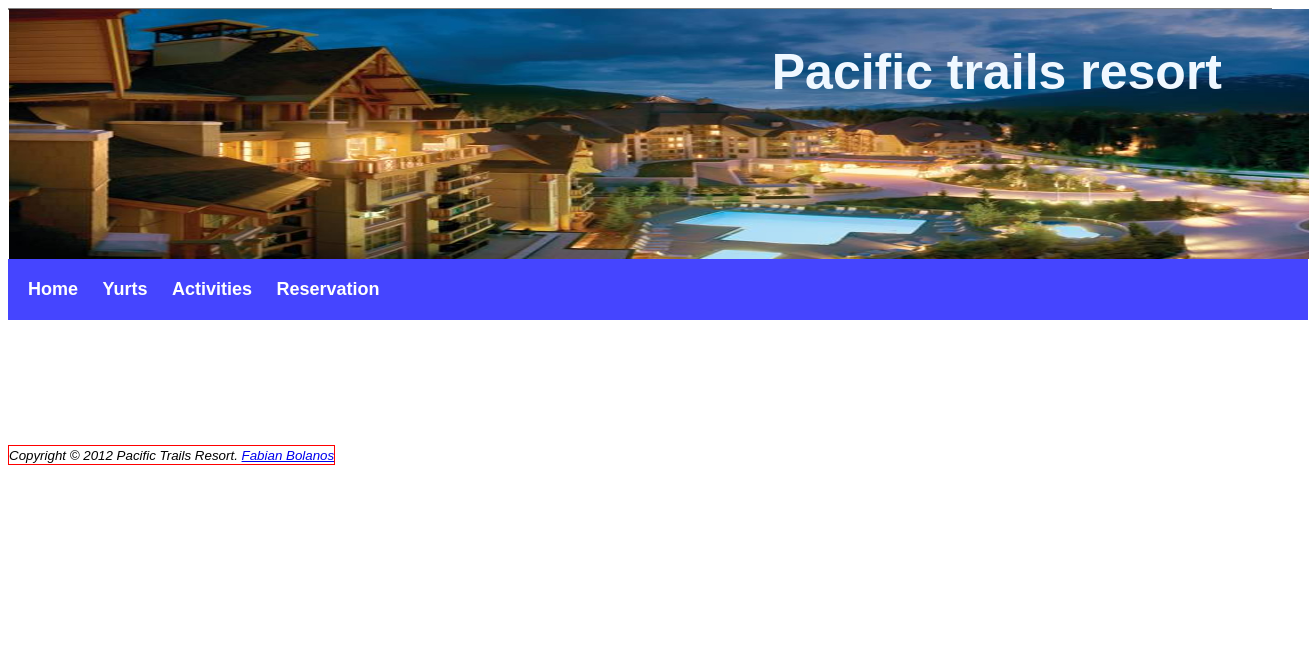
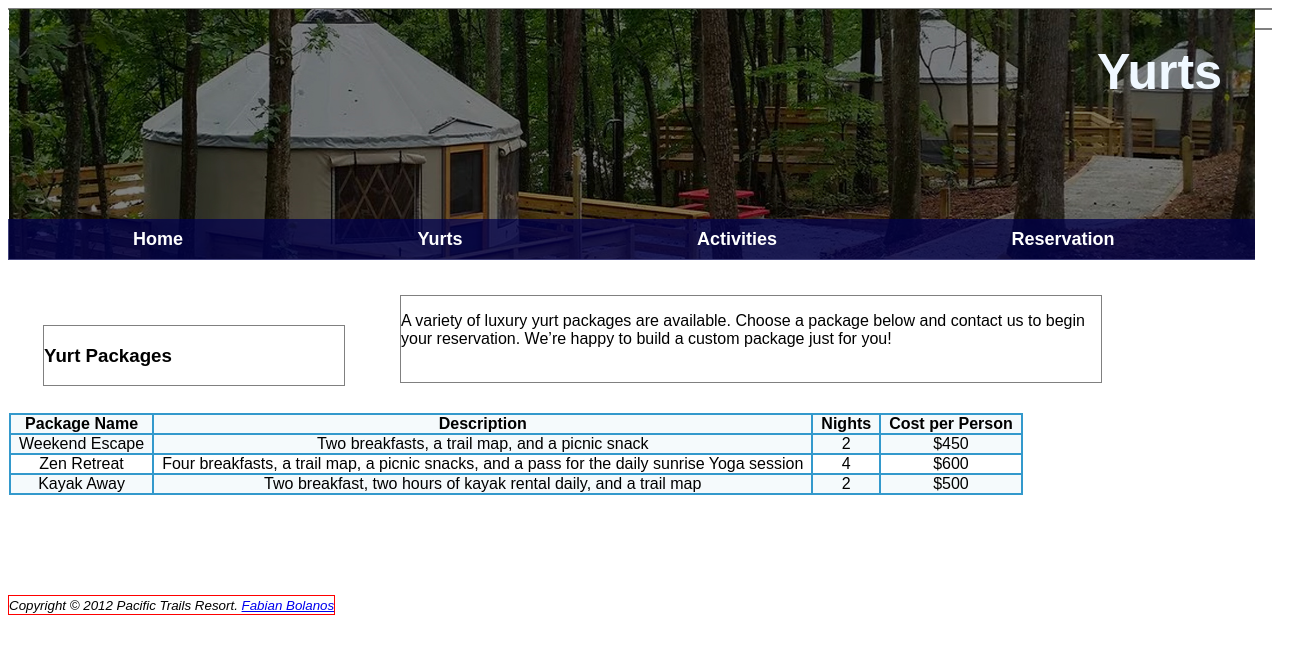
Before and after one commit to fabianbola/ch9pacific, a plain HTML site: page Yurts.html in a window 1280 px wide. Shown: the whole page, 1309 px wide, since content can reach past the window. Drawn offline with Linux system fonts and the light colour scheme.

```diff
--- a/Yurts.html
+++ b/Yurts.html
@@ -4,102 +4,14 @@
     <meta charset="UTF-8">
     <meta name="viewport" content="width=device-width, initial-scale=1.0">
     <title>Yurts - Pacific trails resort</title>
-    <style>
-        body{
-            font-family: Arial, Helvetica, sans-serif;
-            font-size:medium;
-        }
-        div {
-            border-style: solid;
-            border-width: 1.2px;
-            border-color: grey;
-        }
-        footer {
-            border-style: solid;
-            border-width: 1.2px;
-            border-color: red;
-            float: left;
-        }
-
-        .headerima{
-            position: relative; /* To order the page */
-            float:left; /* To order the page on one specific side*/
-            width: 1300px;
-            height: 250px;
-        }
-
-        .headertit{
-            position: relative; /* To order the page */
-            float: right; /* To order the page on one specific side*/
-            top: -250px;
-            right: 50px;
-            color: aliceblue;
-            font-size: 50px;
-        }
-
-        .navbar {
-            display: flex;
-            background-color: rgba(0, 0, 255, 0.728);
-            width: 1300px;
-            position: relative; /* To order the page */
-            float: left; /* To order the page on one specific side*/
-            top: -125px;
-        }
-
-        .nav-list {
-            list-style-type: none;/* To delate the boulets */
-            margin: 20px;
-            padding: 0;
-        }
-
-        .nav-list li {
-            display: inline; /* to create a list horizontal  */
-            margin-right: 20px; /* To separate the options in the list*/
-        }
-
-        .nav-list li a {
-            text-decoration: none; /* To delate the undercore in the link*/
-            color: white; /* To change de color of the letter in the link*/
-            font-size: 18px;
-        }
-
-        .nav-list li a:hover { /* To change the color on hover on the link text */
-            color: black;
-            background-color: #ffd700;
-        }
-
-        .bodyima1{
-            position: relative; /* To order the page */
-            float:left; /* To order the page on one specific side*/
-            width: 400px;
-            bottom: 36px;
-            left: 30px;
-        }
-
-        .bodytit{
-            position: relative; /* To order the page */
-            float: left; /* To order the page on one specific side*/
-            width: 300px;
-            bottom: 100px;
-            left: 35px;
-        }
-
-        .bodytex{
-            position: relative; /* To order the page */
-            float: left; /* To order the page on one specific side*/
-            width: 700px;
-            bottom: 130px;
-            left: 90px;
-        }
-
-    </style>
+    <link rel="stylesheet" href="pacific.css">
 </head>
 <body>
     <header>
         <div >
-            <img src="Header resorts.jpeg" alt="Header resort image" class="headerima">
+            <img src="Yurt header.jpg" alt="Header resort image" class="headerima">
         </div>
-        <h1 class="headertit">Pacific trails resort</h1>
+        <h1 class="headertit">Yurts</h1>
     </header>
     <nav class="navbar">
         <ul class="nav-list">
@@ -109,30 +21,48 @@
             <li><b><a href="Reservation.html">Reservation</a></b></li>
         </ul>
     </nav>
-    <!-- <main>
+    <main>
+        <br>
+
+        <div class="bodytit1">
+            <h3>Yurt Packages</h3>
+        </div>
+        <div class="bodytex1">
+            <p>A variety of luxury yurt packages are available. Choose a package below and contact us to begin your reservation. We’re happy to build a custom package just for you!</p>            <br>
+        </div>
         <div>
-            <img src="Body Couple.jpg" alt="Body couple image"; class="bodyima1">
+            <table>
+                <thead>
+                    <tr>
+                        <th>Package Name</th>
+                        <th>Description</th>
+                        <th>Nights</th>
+                        <th>Cost per Person</th>
+                    </tr>
+                </thead>
+                <tbody >
+                    <tr>
+                        <td>Weekend Escape</td>
+                        <td>Two breakfasts, a trail map, and a picnic snack</td>
+                        <td>2</td>
+                        <td>$450</td>
+                    </tr>
+                    <tr>
+                        <td>Zen Retreat</td>
+                        <td>Four breakfasts, a trail map, a picnic snacks, and a pass for the daily sunrise Yoga session</td>
+                        <td>4</td>
+                        <td>$600</td>
+                    </tr>
+                    <tr>
+                        <td>Kayak Away</td>
+                        <td>Two breakfast, two hours of kayak rental daily, and a trail map</td>
+                        <td>2</td>
+                        <td>$500</td>
+                    </tr>
+                </tbody>
+            </table>
         </div>
-        <div class="bodytit">
-            <h2>Enjoy nature in Luxury</h2>
-        </div>
-        <div class="bodytex">
-            <p>Pacific Trails Resort offers a special lodging experience on the California North Coast with panoramic views of the Pacific Ocean. Your stay at Pacific Trails Resort includes a sumptuously appointed private yurt and a cooked-to-order breakfast each morning.</p>
-            <ul>
-                <li>Unwind in the heated outdoor pool and whirlpool</li>
-                <li>Explore the coast on your own or join our guided tours</li>
-                <li>Relax in our lodge while enjoying complimentary appetizers and beverage</li>
-                <li>Savor nightly fine dining with an ocean view</li>
-            </ul>
-            <p>
-                Place the address and phone number information within a div below the unordered list. Use line break tags to help you configure this area and add extra space between the phone number and the footer area. <br>
-                <br><b>Pacific Trails Resort</b><br>
-                12010 Pacific Trails Road <br>
-                Zephyr, CA 95555 <br>
-                888-555-5555 <br>
-            </p>
-        </div>
-    </main> -->
+    </main>
     <Footer>
         <small><i>Copyright &copy; 2012 Pacific Trails Resort. <a href="mailto:fabian.bolanos.arcos@gmail.com">Fabian Bolanos</a></i></small>
     </Footer>
--- a/pacific.css
+++ b/pacific.css
@@ -41,7 +41,7 @@
 .headerima{
     position: relative; /* To order the page */
     float:left; /* To order the page on one specific side*/
-    width: 1300px;
+    width: 1246px;
     height: 250px;
 }
 
@@ -56,39 +56,36 @@
 
 .navbar {
     display: flex;
-    background-color: rgba(0, 0, 255, 0.728);
-    width: 1300px;
+    background-color: rgba(1, 1, 77, 0.728);
+    width: 1247px;
     position: relative; /* To order the page */
     float: left; /* To order the page on one specific side*/
-    top: -125px;
+    top: -165px;
 }
 
 .nav-list {
     list-style-type: none;/* To delate the boulets */
-    margin: 20px;
+    margin: 10px;
     padding: 0;
 }
 
 .nav-list li {
     display: inline; /* to create a list horizontal  */
-    margin-right: 20px; /* To separate the options in the list*/
-
-padding-top: 10px;
-padding-bottom: 10px;
-padding-left: 10px;
-padding-right: 10px;
-
 }
 
 .nav-list li a {
     text-decoration: none; /* To delate the undercore in the link*/
     color: white; /* To change de color of the letter in the link*/
     font-size: 18px;
+    padding-left: 115px;
+    padding-right: 115px;
+    padding-top: 5px;
+    padding-bottom: 5px;
 }
 
-.nav-list li:hover { /* To change the color on hover on the link text */
-    color: black;
-    background-color: #ffd700;
+.nav-list li a:hover { /* To change the color on hover on the link text */
+    color: rgba(1, 1, 77, 0.728);;
+    background-color: white;
 }
 
 .bodyima1{
@@ -114,3 +111,19 @@
     bottom: 130px;
     left: 90px;
 }
+
+.bodytit1{
+    position: relative; /* To order the page */
+    float: left; /* To order the page on one specific side*/
+    width: 300px;
+    bottom: 100px;
+    left: 35px;
+}
+
+.bodytex1{
+    position: relative; /* To order the page */
+    float: left; /* To order the page on one specific side*/
+    width: 700px;
+    bottom: 130px;
+    left: 90px;
+}
```
Also changed, not shown: Yurt header.jpg (added).
